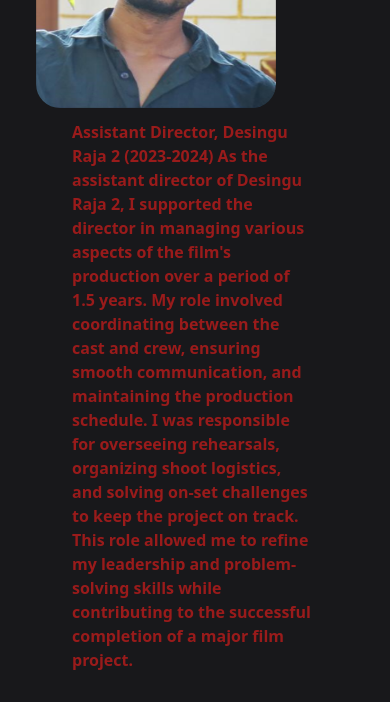
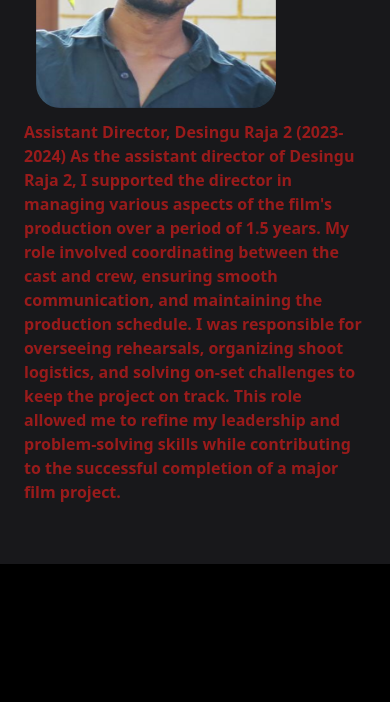
Before and after one commit to Purushothaman2000/Front-end-Projects, a plain HTML site: page hari/index.html in a window 390 px wide. Shown: the part 2520-3222 px from the top of the page. Drawn offline with nearby package versions, Linux system fonts and the light colour scheme.

Commit message:
Update index.html

```diff
--- a/hari/index.html
+++ b/hari/index.html
@@ -103,8 +103,8 @@
     <img src="bro.png" class="lg:mt-9   lg:ml-56 lg:w-52 rounded-3xl
     w-60 h-60 ml-9 mt-9"  >
 
-    <p class=" font-semibold text-1xl lg:text-center lg:w-1/2 ml-14 mt-3 lg:ml-4 lg:mt-28
-    w-2/3 pl-4 pr-1 ">Assistant Director, Desingu Raja 2 (2023-2024)
+    <p class=" font-semibold text-1xl lg:text-center lg:w-1/2 m-6 mt-3 lg:ml-4 lg:mt-28
+     lg:pl-4 lg:pr-1 ">Assistant Director, Desingu Raja 2 (2023-2024)
     As the assistant director of Desingu Raja 2, I supported the director in managing various aspects of the film's production over a period of 1.5 years. My role involved coordinating between the cast and crew, ensuring smooth communication, and maintaining the production schedule. I was responsible for overseeing rehearsals, organizing shoot logistics, and solving on-set challenges to keep the project on track. This role allowed me to refine my leadership and problem-solving skills while contributing to the successful completion of a major film project.
     </p>
    </div>
```
